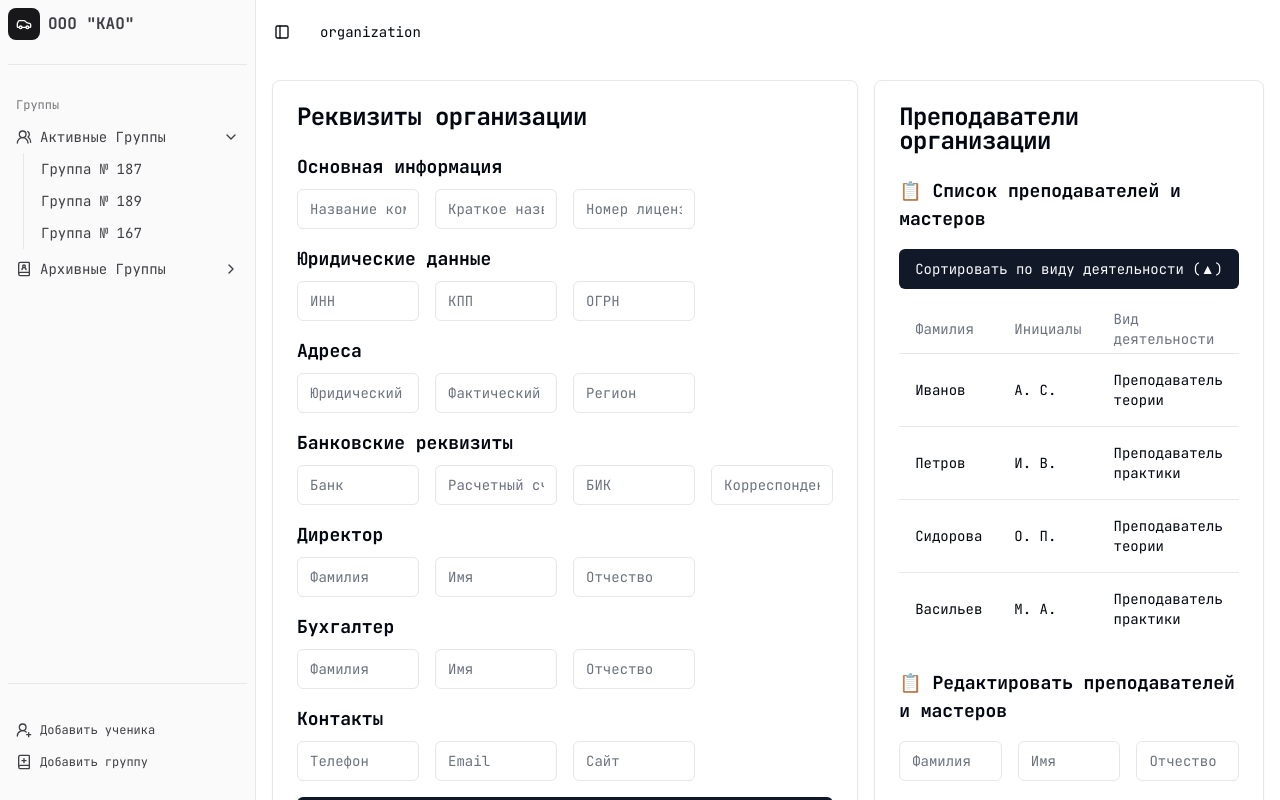
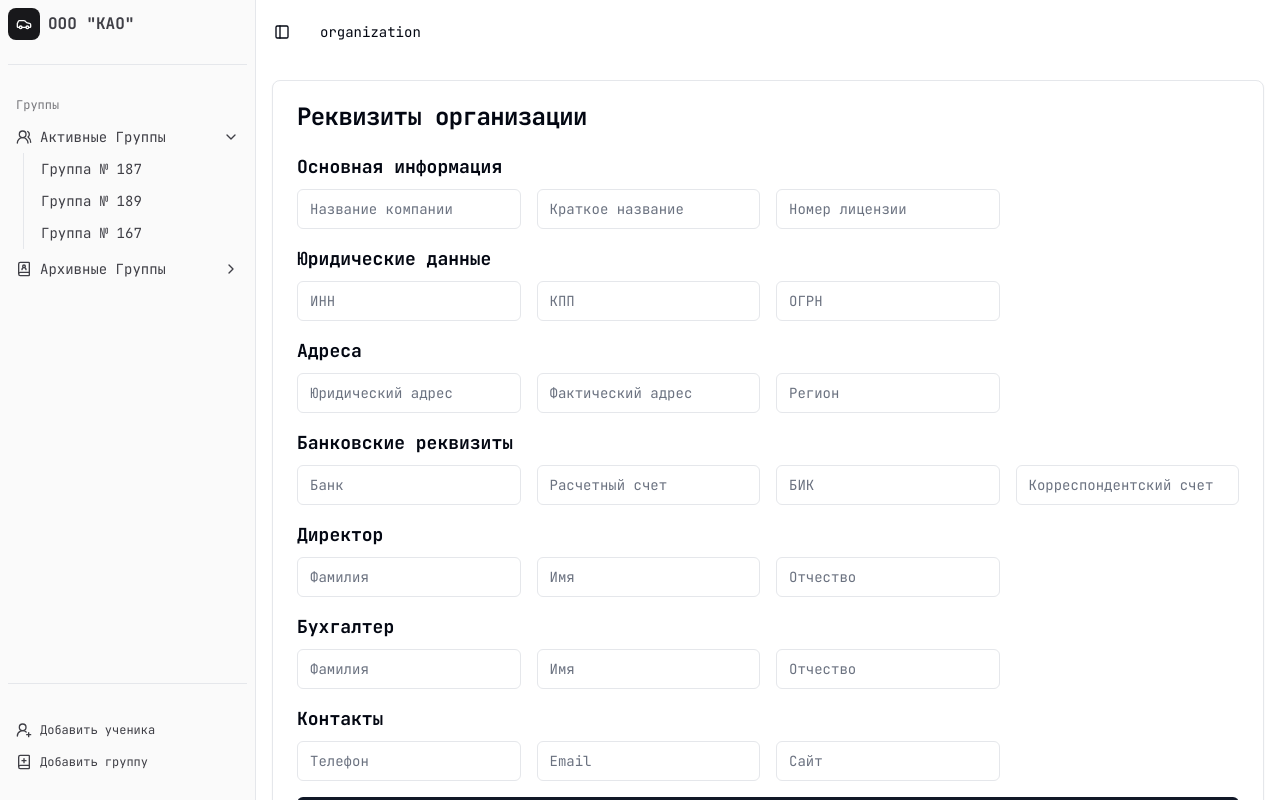
Before and after one commit to maximiloi/autoSchool-app, a Next.js app in the folder frontend/: page /organization in a window 1280 px wide. Shown: the top 800 px of the page. Built offline with nearby package versions, Linux system fonts and the light colour scheme.

Commit message:
refactor: view grid up and down

```diff
--- a/frontend/app/organization/page.jsx
+++ b/frontend/app/organization/page.jsx
@@ -6,7 +6,7 @@
 
 export default function OrganizationInfo() {
   return (
-    <div className="grid grid-cols-1 gap-4 xl:grid-cols-[2fr_1fr]">
+    <div className="grid grid-cols-1 gap-4">
       <Card>
         <CardHeader>
           <CardTitle>Реквизиты организации</CardTitle>
```
